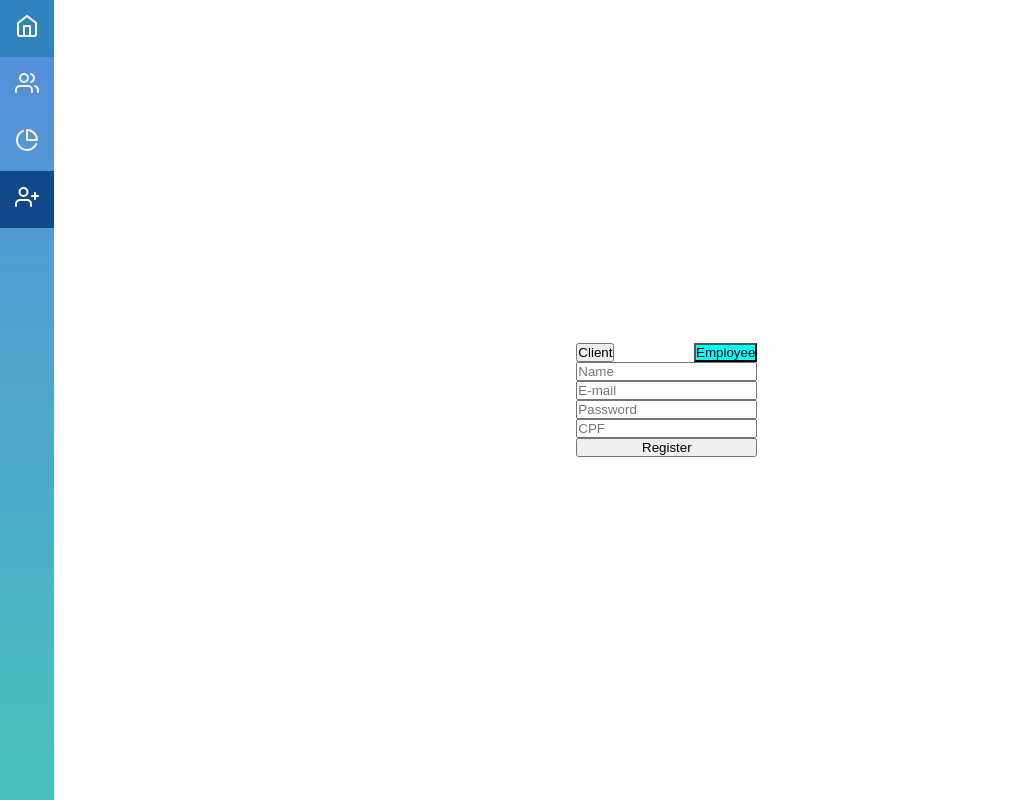
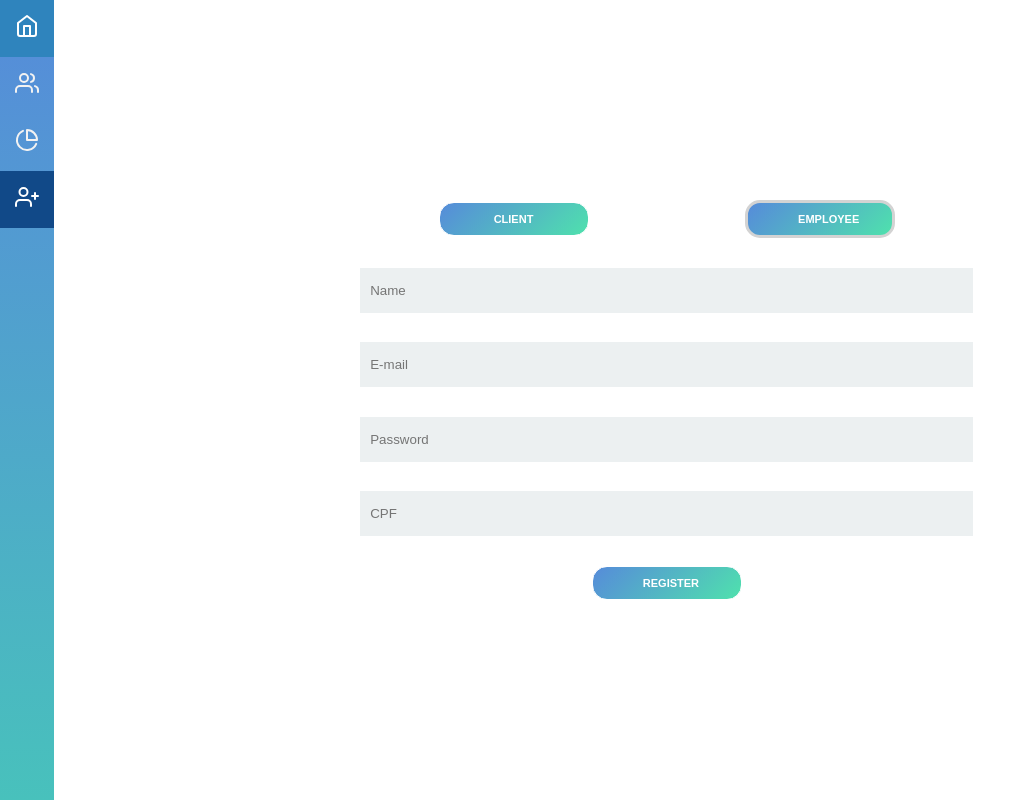
Before and after one commit to Time-1-ADS/PROJETO-NESS, a Django app: template SPRINT_1/codes/templates/employee_registration.html in a window 1280 px wide. Shown: the whole page, without its empty margins (0-1036 px from the left). Run offline with Django 3.2, Linux system fonts and the light colour scheme; the template is opened without the code that fills it, so the values that code supplies are empty.

Commit message:
style form

```diff
--- a/SPRINT_1/codes/static/css/employee_registration.css
+++ b/SPRINT_1/codes/static/css/employee_registration.css
@@ -8,7 +8,7 @@
 
 .btns{
     display: flex;
-    justify-content: space-between;
+    justify-content: space-around;
 }
 
 .btn{
@@ -18,8 +18,37 @@
 .cliente{
     display: flex;
     flex-direction: column;
+    height: 50%;
+    width: 50%;
+    justify-content: space-between;
 }
 
 .active{
     background-color: cyan;
 }
+
+button{
+    border-radius: 15px;
+    text-transform: uppercase;
+    color: #fff;
+    font-size: 11px;
+    padding: 10px 50px;
+    cursor: pointer;
+    font-weight: bold;
+    width: 150px;
+    align-self: center;
+    background: linear-gradient(135deg, #568BDA, #4FE1AD);
+    border: 1px solid ;
+}
+
+button.active{
+    border: 3px solid;
+    border-color: rgb(211, 211, 211);
+}
+
+.cliente input{
+    height: 45px;
+    border: none;
+    background: #ecf0f1;
+    padding-left: 10px;
+}
--- a/SPRINT_1/codes/templates/employee_registration.html
+++ b/SPRINT_1/codes/templates/employee_registration.html
@@ -36,9 +36,6 @@
             </a>
         </div>
         <div class="form">
-            <div class="form-btn">
-
-            </div>
 
             <form class="cliente">
                 <div class="btns">
```
Also changed, not shown: SPRINT_1/codes/static/css/customer_registration.css (+30 -1 lines).
